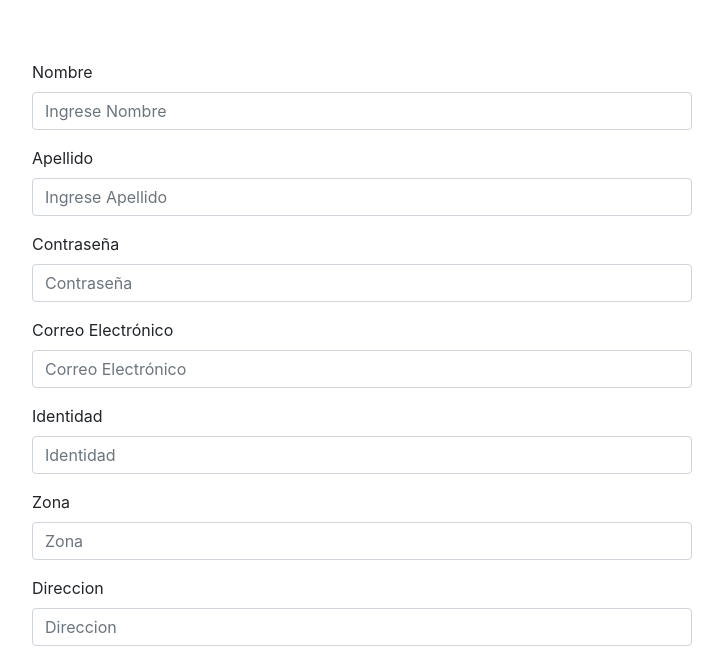
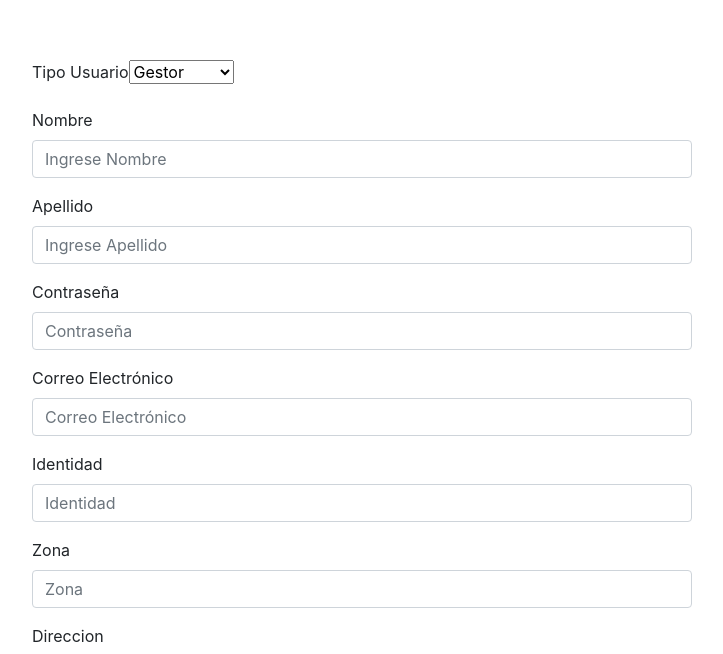
Before and after one commit to HildaGD/sistema-gestion-cobros, a React (Create React App) app: page /AddUser in a window 1280 px wide. Shown: the part 126-780 px from the top of the page, without its empty margins (278-1001 px from the left). Built offline with nearby package versions, Linux system fonts and the light colour scheme.

Commit message:
Add AddUser.js

```diff
--- a/package.json
+++ b/package.json
@@ -15,6 +15,7 @@
     "react-redux": "^7.2.1",
     "react-router-dom": "^5.2.0",
     "react-scripts": "3.4.3",
+    "react-select": "^3.1.0",
     "redux": "^4.0.5",
     "redux-devtools": "^3.7.0",
     "redux-devtools-extension": "^2.13.8",
--- a/src/containers/AddUser.js
+++ b/src/containers/AddUser.js
@@ -3,6 +3,7 @@ import './style.css'
 import Form from 'react-bootstrap/Form'
 import Button from 'react-bootstrap/Button'
 import * as actions from '../store/actions/index';
+import Select from 'react-select'
 
 function AddUser() {
     const [name, setName] = useState('')
@@ -15,6 +16,7 @@ function AddUser() {
     const [phone, setPhone] = useState('')
     const [validated, setValidated] = useState(false);
 
+
     const handleSubmit = (event) => {
         const form = event.currentTarget;
         if (form.checkValidity() === false) {
@@ -26,9 +28,10 @@ function AddUser() {
     };
 
     useEffect(() => {
-       console.log(name)
+        console.log(name)
 
     });
+
 
     return (
         <div className="container">
@@ -36,6 +39,16 @@ function AddUser() {
                 <Form noValidate validated={validated} onSubmit={handleSubmit}>
                     <Form.Group controlId="formBasicEmail">
 
+                    </Form.Group>
+
+
+                    <Form.Group controlId="formBasicPassword">
+                        <Form.Label>Tipo Usuario</Form.Label>
+                        <select>
+                        <option value="jefe">Jefe</option>
+                        <option value="supervisor">Supervisor</option>
+                        <option selected value="gestor">Gestor</option>
+                        </select>
                     </Form.Group>
 
                     <Form.Group controlId="formBasicPassword">
@@ -153,7 +166,10 @@ function AddUser() {
                     <Button variant="primary" type="submit">
                         Agregar
                     </Button>
+
                 </Form>
+
+
             </div>
 
 
```
Also changed, not shown: 1 other file (tests, documents, lock files or other folders).
